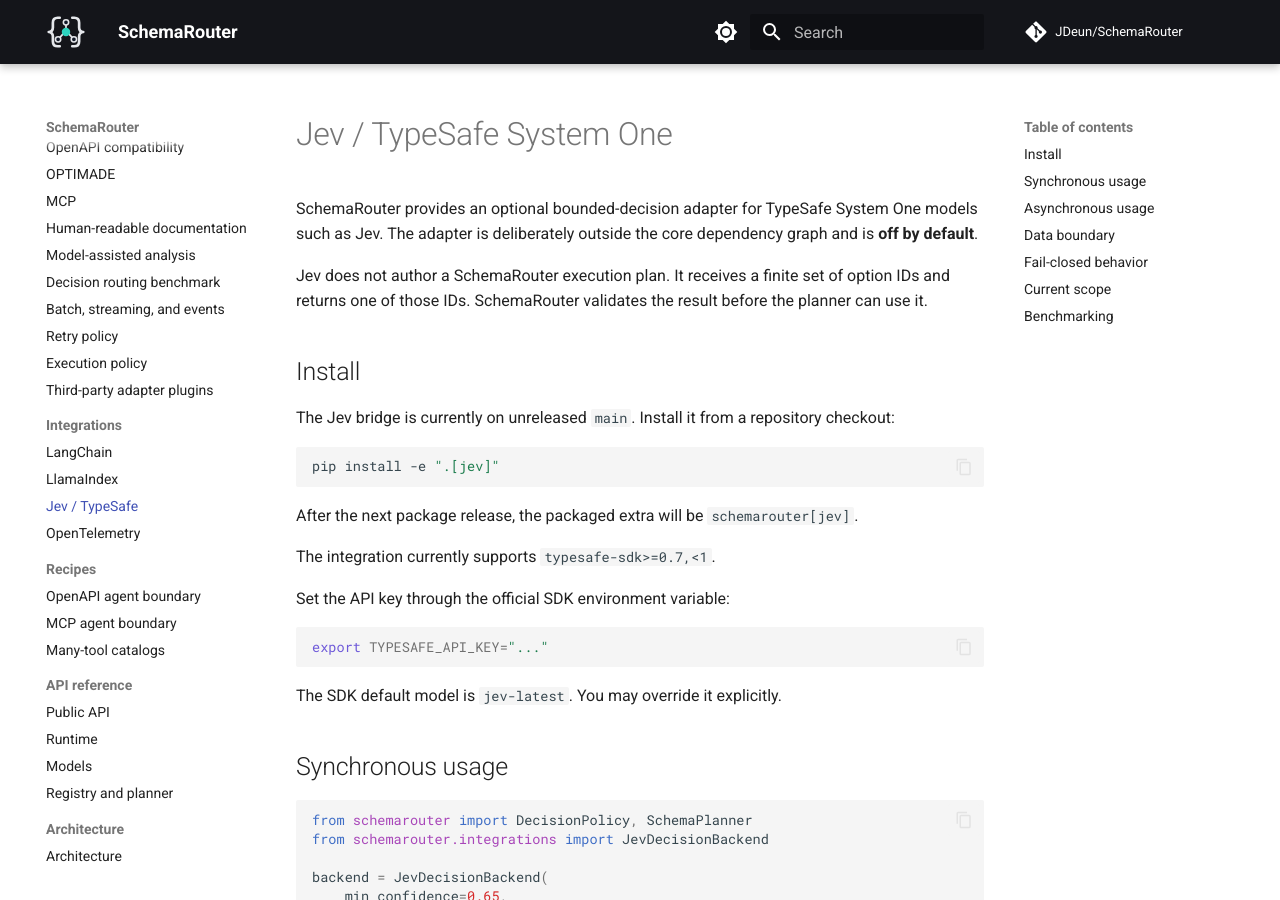
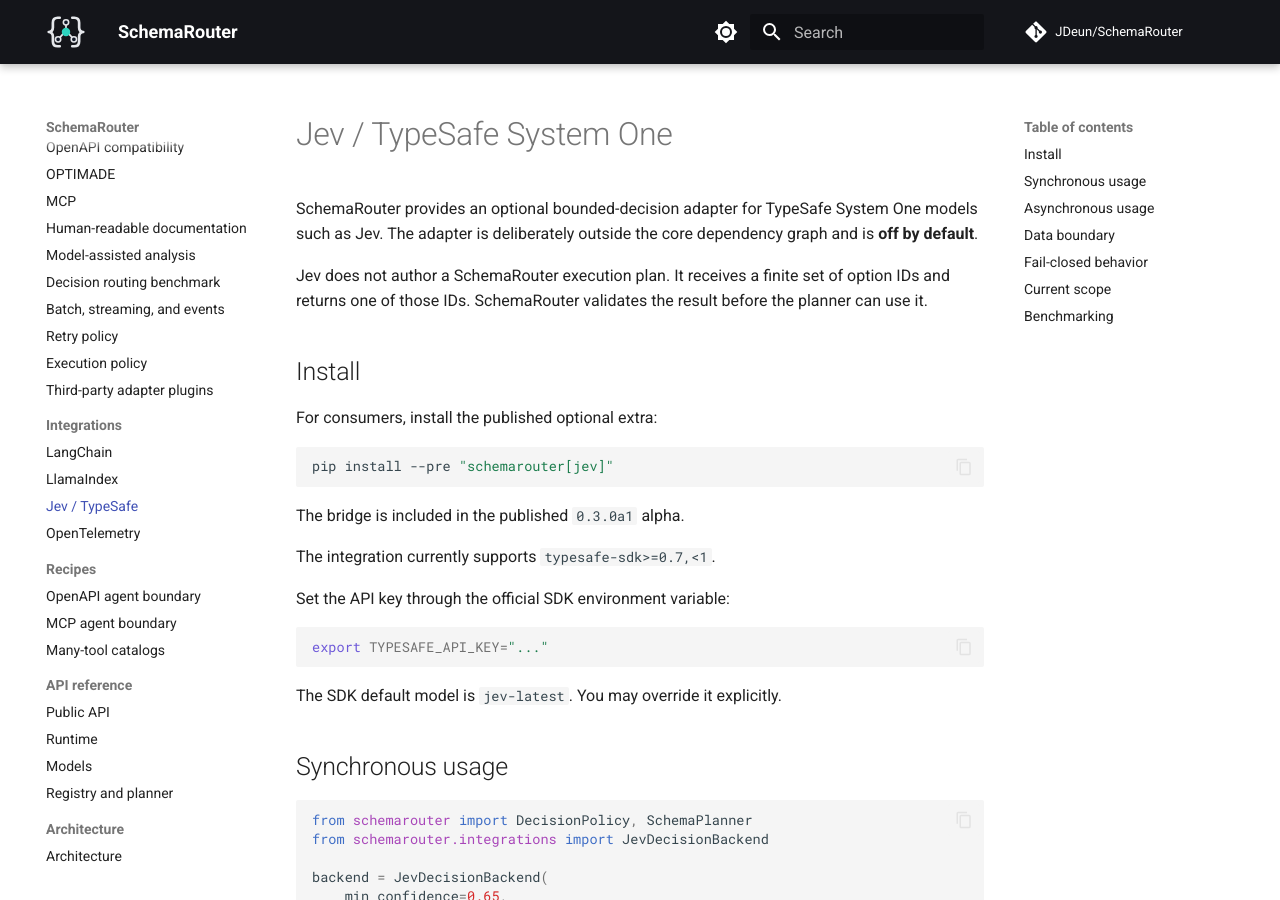
Before and after one commit to JDeun/SchemaRouter, an MkDocs documentation site: the page built from docs/integrations/jev.md, in a window 1280 px wide and 900 px high. Built offline with MkDocs 1.6.1 and Material for MkDocs 9.7.7, drawn with Linux system fonts in a browser that asks for light colours; comment, search, counter and statistics services are not loaded.

Commit message:
docs: update Jev install for published alpha

````diff
--- a/docs/integrations/jev.md
+++ b/docs/integrations/jev.md
@@ -8,13 +8,13 @@
 
 ## Install
 
-The Jev bridge is currently on unreleased `main`. Install it from a repository checkout:
+For consumers, install the published optional extra:
 
 ```bash
-pip install -e ".[jev]"
+pip install --pre "schemarouter[jev]"
 ```
 
-After the next package release, the packaged extra will be `schemarouter[jev]`.
+The bridge is included in the published `0.3.0a1` alpha.
 
 The integration currently supports `typesafe-sdk>=0.7,<1`.
 
````
